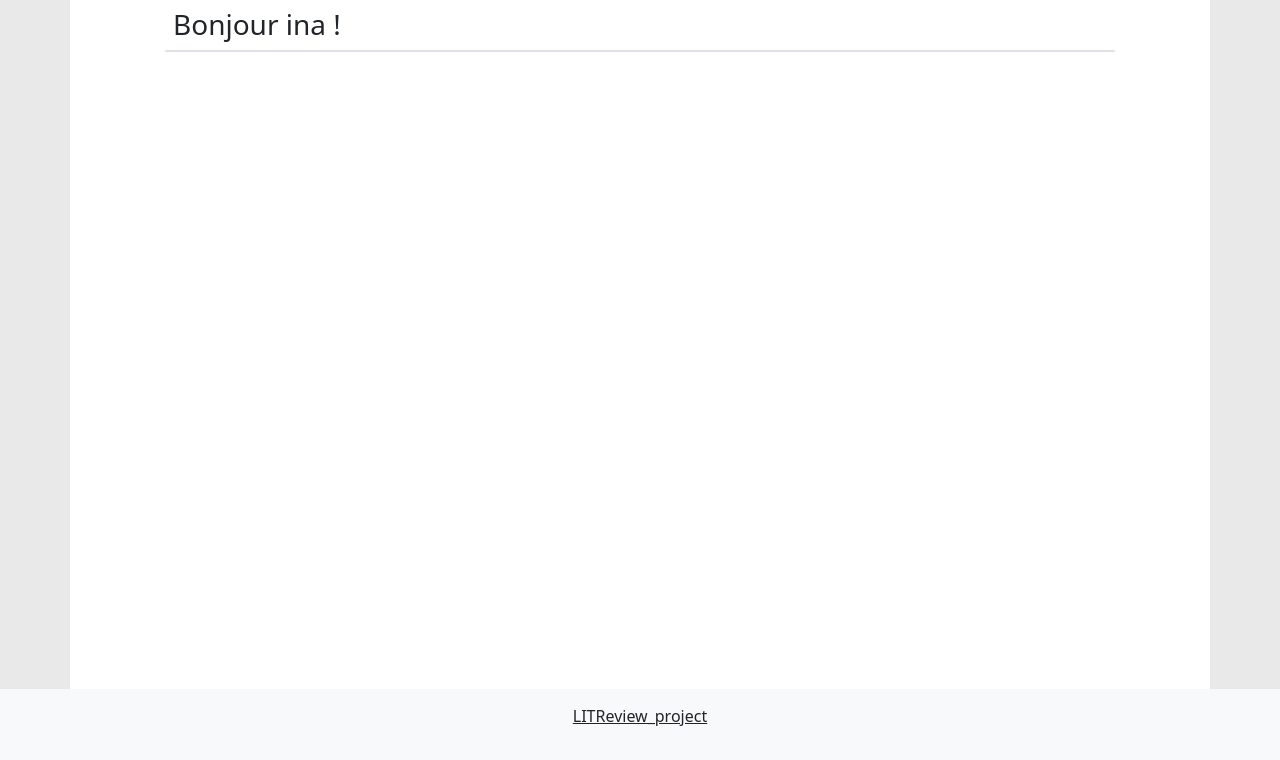
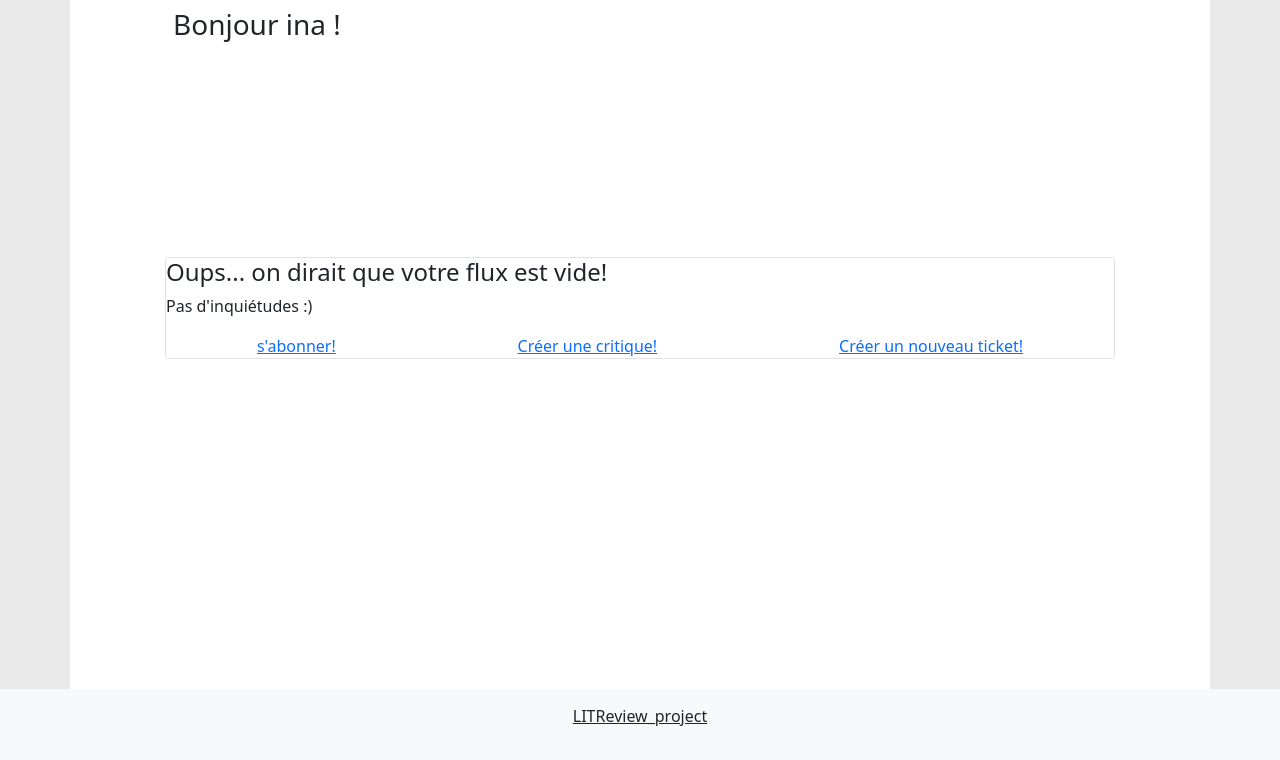
Before and after one commit to npaillasson/LITReview_project, a Django app: page / in a window 1280 px wide. Shown: the part 56-816 px from the top of the page. Run offline with Django 3.2, Linux system fonts and the light colour scheme; a user stored in the database is signed in; data comes from the database, SQL or seed files in the repository; both versions use the stored data as it was after the commit.

Commit message:
a message is displayed if the feed is empty and the posts section is accessible

```diff
--- a/src/review/templates/review/base.html
+++ b/src/review/templates/review/base.html
@@ -40,10 +40,10 @@
                             {% endif %}
                           </li>
                           <li class="nav-item ms-2 ms-lg-0">
-                            {% if section == 'post' %}
-                            <a class="nav-link active" href="#">Posts</a>
+                            {% if section == 'posts' %}
+                            <a class="nav-link active" href="{% url 'review:posts' %}">Posts</a>
                             {% else %}
-                            <a class="nav-link" href="#">Posts</a>
+                            <a class="nav-link" href="{% url 'review:posts' %}">Posts</a>
                             {% endif %}
                           </li>
                           <li class="nav-item ms-2 ms-lg-0">
--- a/src/review/templates/review/index.html
+++ b/src/review/templates/review/index.html
@@ -5,12 +5,23 @@ Index
 		{% if page == '/' %}
 		<h1 class="bd-title fs-3 m-2">Bonjour {{user}} !</h1>
 		{% endif %}
-			<div class="border rounded align-self-center">
+		<div class="d-flex h-75">
+			<div class="col-12 border rounded align-self-center">
+				{% if not ticket_to_display %}
+				<h1 class="fs-4">Oups... on dirait que votre flux est vide!</h1>
+				<p>Pas d'inquiétudes :)</p>
+				<div class="d-flex justify-content-around">
+					<a href="{% url 'review:subscription_page' %}">s'abonner!</a>
+					<a href="{% url 'review:new_ticket' %}">Créer une critique!</a>
+					<a href="{% url 'review:new_ticket' %}">Créer un nouveau ticket!</a>
+				</div>
+				{% endif %}
 				{% for ticket in ticket_to_display %}
 					<h1>{{ ticket.title }}</h1>
 					<p>{{ticket.description}}</p>
 					<img src="media/{{ ticket.image }}">
 				{% endfor %}
 			</div>
+		</div>
 	</div>
 {% endblock %}
--- a/src/review/urls.py
+++ b/src/review/urls.py
@@ -1,10 +1,11 @@
 from django.urls import path, re_path
-from .views import index, new_ticket, subscription_page, DeleteSubscription, new_follow
+from .views import index, new_ticket, subscription_page, DeleteSubscription, new_follow, posts
 from django.conf import settings
 from django.conf.urls.static import static
 
 urlpatterns = [
     path('', index, name='index'),
+    path('posts', posts, name='posts'),
     path('new_ticket/', new_ticket, name='new_ticket'),
     path('ticket_change/', new_ticket, name='ticket_change'),
     path('subscription/', subscription_page, name='subscription_page'),
--- a/src/review/views.py
+++ b/src/review/views.py
@@ -6,14 +6,35 @@ from django.utils.decorators import method_decorator
 from django.contrib.auth import get_user_model
 from django.views.generic import DeleteView, CreateView
 from django.urls import reverse_lazy
+from operator import attrgetter
 from .forms import NewTicketForm, NewFollowedUser
 from .models import UserFollows, Ticket
 
 @login_required
 def index(request):
     section = "flux"
-    user_tickets = Ticket.objects.filter(user=request.user)
-    return render(request, 'review/index.html', {'page': request.path, 'section': section, 'ticket_to_display': user_tickets})
+    followed_user = []
+    followed_users_tickets = []
+    for user in request.user.following.all():
+        followed_user.append(user.followed_user)
+    tickets_to_display = list(Ticket.objects.filter(user=request.user))
+    for user in followed_user:
+        followed_users_tickets.extend(list(Ticket.objects.filter(user=user)))
+    tickets_to_display.extend(followed_users_tickets)
+    return render(request, 'review/index.html', {'page': request.path, 'section': section, 'ticket_to_display': tickets_to_display})
+
+@login_required
+def posts(request):
+    section = "posts"
+    followed_user = []
+    followed_users_tickets = []
+    for user in request.user.following.all():
+        followed_user.append(user.followed_user)
+    tickets_to_display = list(Ticket.objects.filter(user=request.user))
+    for user in followed_user:
+        followed_users_tickets.extend(list(Ticket.objects.filter(user=user)))
+    tickets_to_display.extend(followed_users_tickets)
+    return render(request, 'review/index.html', {'page': request.path, 'section': section, 'ticket_to_display': tickets_to_display})
 
 @login_required()
 def new_ticket(request):
```
Also changed, not shown: src/db.sqlite3.
